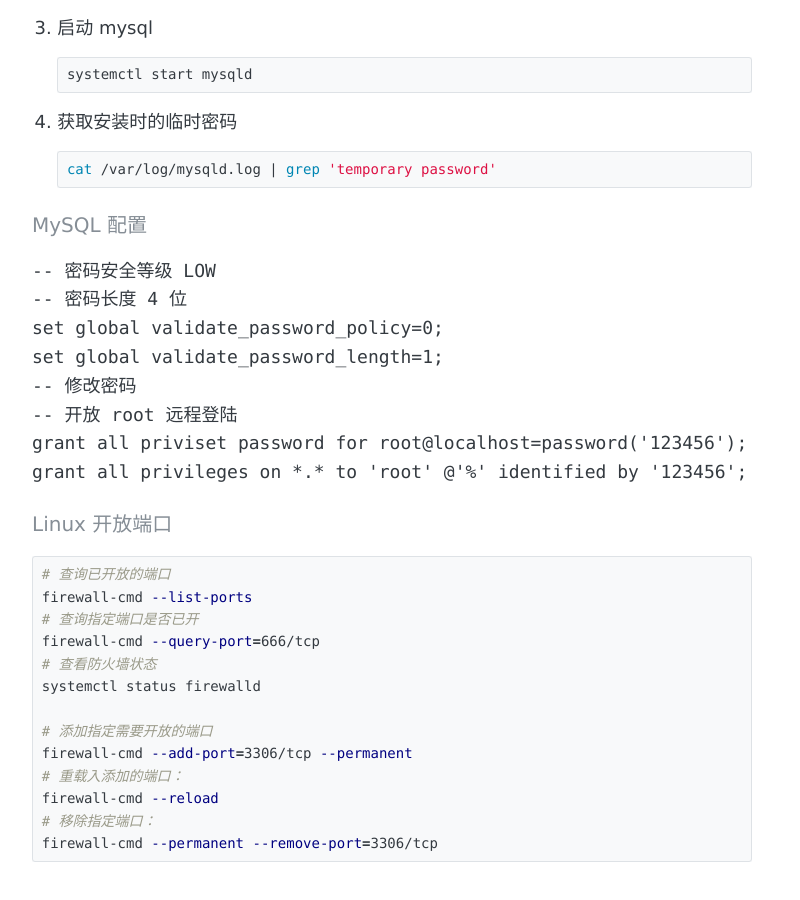
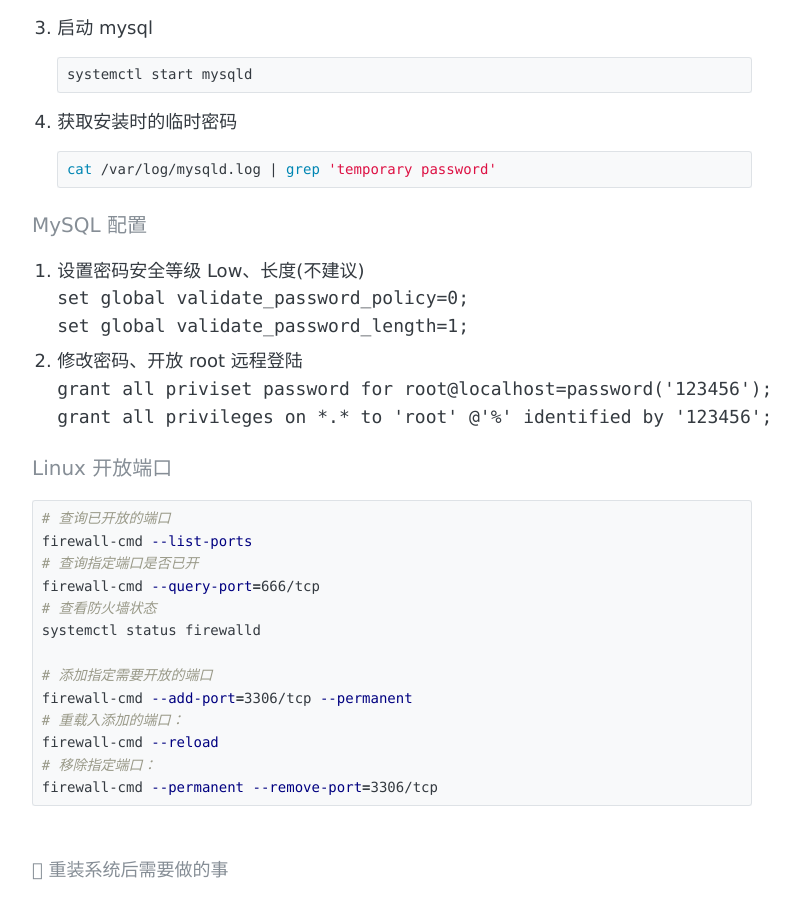
Before and after one commit to lazwan/lazywa.github.io, a Jekyll site: the page built from _posts/2022-01-04-MyConfig.md, in a window 1280 px wide and 900 px high, scrolled down 602 px. Shown: the whole window, without its empty margins (248-1048 px from the left). Built offline with Jekyll 4.4.1, drawn with Linux system fonts in a browser that asks for light colours.

Commit message:
fix some error

````diff
--- a/_posts/2022-01-04-MyConfig.md
+++ b/_posts/2022-01-04-MyConfig.md
@@ -42,19 +42,17 @@ tags:
 
 #### MySQL 配置
 
-```mysql
--- 密码安全等级 LOW
--- 密码长度 4 位
-set global validate_password_policy=0;
-set global validate_password_length=1;
-```
+1. 设置密码安全等级 Low、长度(不建议)
+   ```mysql
+   set global validate_password_policy=0;
+   set global validate_password_length=1;
+   ```
 
-```mysql
--- 修改密码
--- 开放 root 远程登陆
-grant all priviset password for root@localhost=password('123456');
-grant all privileges on *.* to 'root' @'%' identified by '123456';
-```
+2. 修改密码、开放 root 远程登陆
+   ```mysql
+   grant all priviset password for root@localhost=password('123456');
+   grant all privileges on *.* to 'root' @'%' identified by '123456';
+   ```
 
 #### Linux 开放端口
 
````
